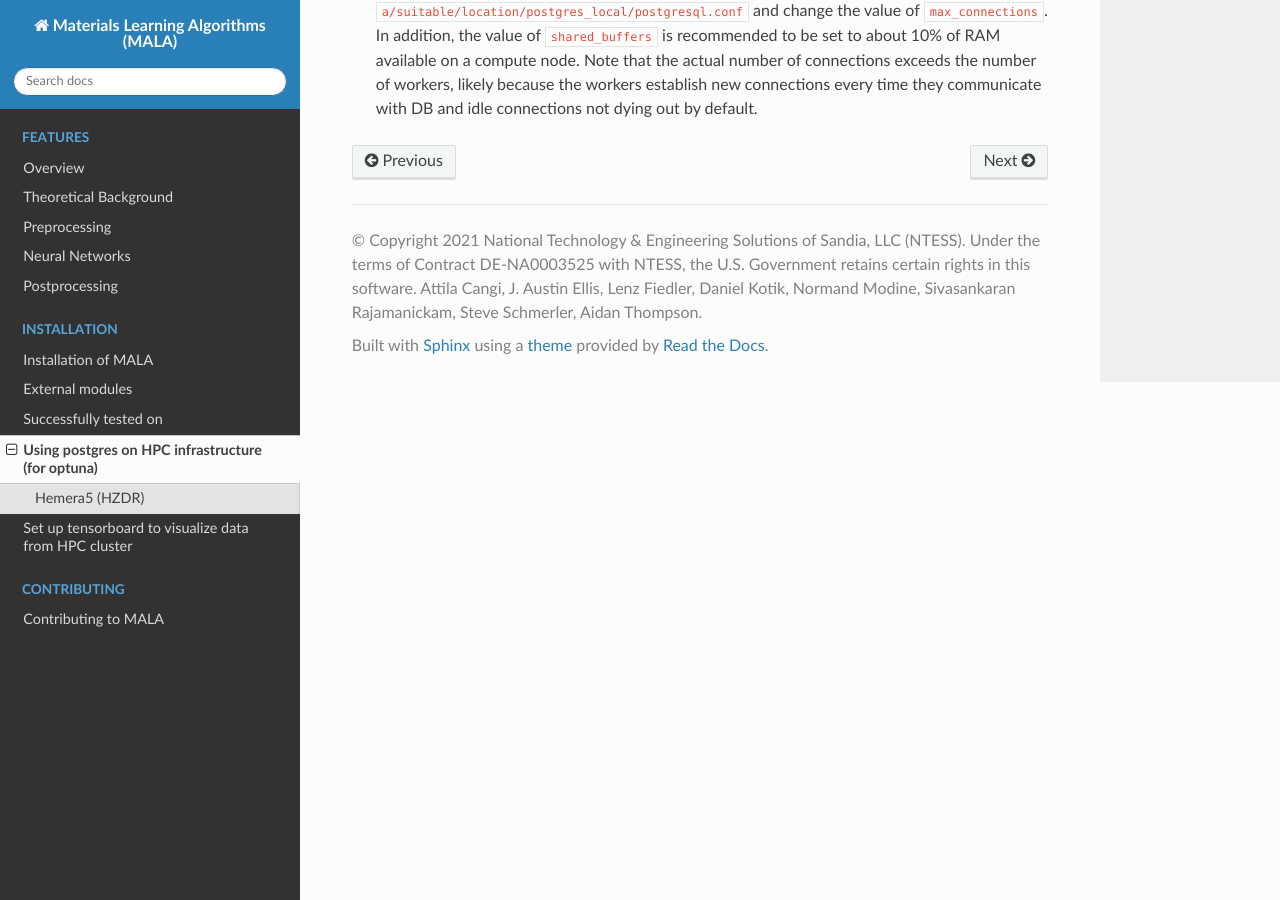
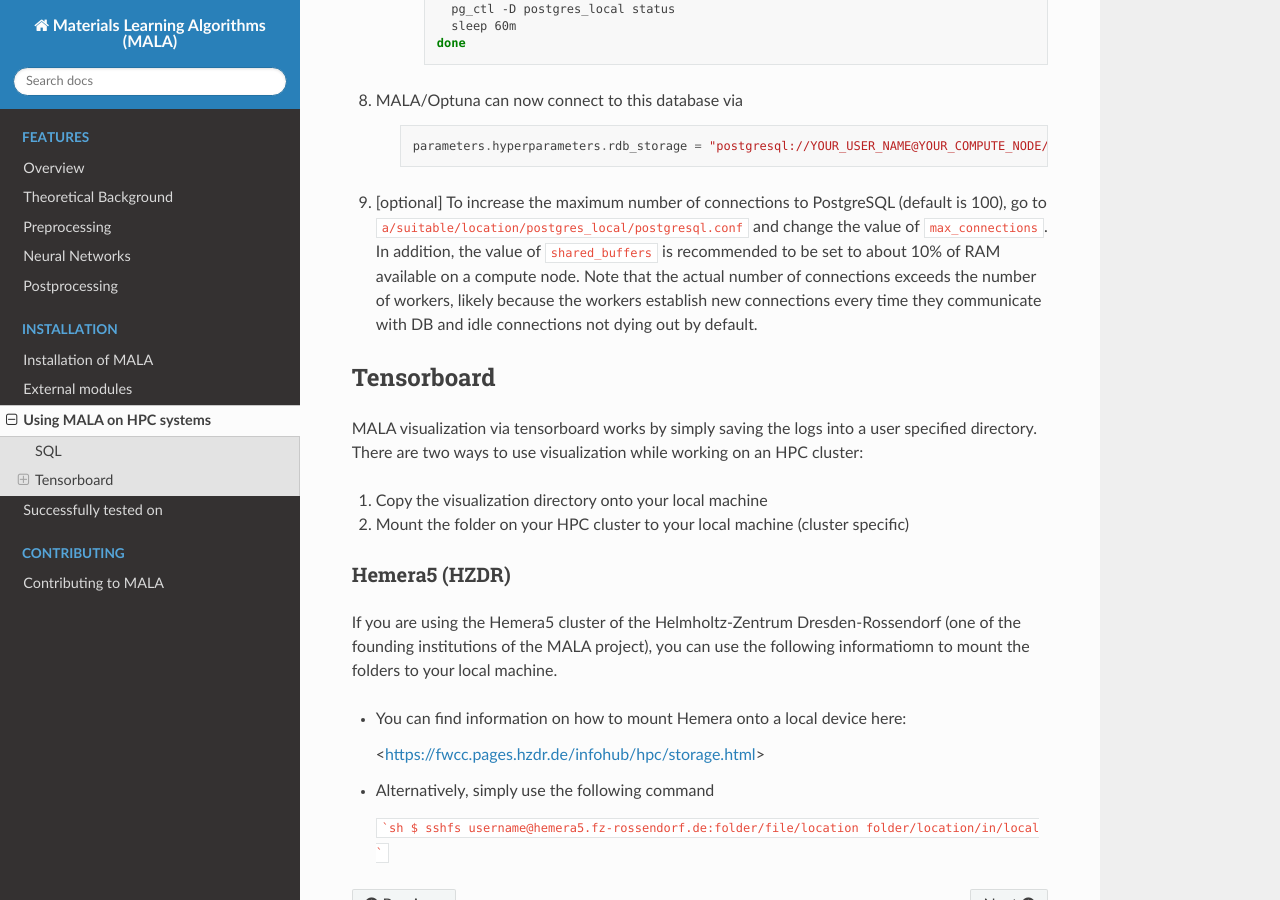
Before and after one commit to mala-project/mala, a Sphinx documentation site: the page built from docs/source/install/on_cluster.rst, in a window 1280 px wide and 900 px high, scrolled down 1116 px. Built offline with Sphinx 7.4.7 and the Read the Docs theme 2.0.0, drawn with Linux system fonts in a browser that asks for light colours; pages that are not in the unit, such as notebooks, are missing from menus; the version number could not be read and is left out; some of the changed text lies outside the part shown.

Commit message:
Bundled SQL and tensorboard instructions, clarified what "HZDR" is

````diff
--- a/docs/source/install/sql_on_hpc.rst
+++ b/docs/source/install/on_cluster.rst
@@ -1,8 +1,20 @@
-Using postgres on HPC infrastructure (for optuna)
-====================================================
+Using MALA on HPC systems
+==========================
 
-Hemera5 (HZDR)
---------------
+Generally, MALA can be used on an HPC system like any other regular python
+module, with one exception being the setup of
+:doc:`external modules <external_modules>`. Detailed here are some other
+aspects of the MALA workflow for which the setup on HPC systems is not
+immediately clear.
+
+SQL
+***
+
+To run extended hyperparameter studies using Optuna, an SQL server is
+needed that coordinates trials between different jobs. The MALA developers
+recommend using PostgreSQL. Once PostgreSQL is set up, the server has to be
+started via a separate job in order for the hyperparameter study to run.
+To set up PostgreSQL, use the following steps.
 
 1. Install postgres (e.g. in a conda environment)
 2. Initialize a postgres server configuration somewhere in your home directory:
@@ -54,3 +66,33 @@
         parameters.hyperparameters.rdb_storage = "postgresql://YOUR_USER_NAME@YOUR_COMPUTE_NODE/YOUR_DATABASE_NAME"
 
 9. [optional] To increase the maximum number of connections to PostgreSQL (default is 100), go to ``a/suitable/location/postgres_local/postgresql.conf`` and change the value of ``max_connections``. In addition, the value of ``shared_buffers`` is recommended to be set to about 10% of RAM available on a compute node. Note that the actual number of connections exceeds the number of workers, likely because the workers establish new connections every time they communicate with DB and idle connections not dying out by default.
+
+
+Tensorboard
+************
+
+MALA visualization via tensorboard works by simply saving the logs into a
+user specified directory. There are two ways to use visualization while working
+on an HPC cluster:
+
+1. Copy the visualization directory onto your local machine
+2. Mount the folder on your HPC cluster to your local machine (cluster specific)
+
+
+Hemera5 (HZDR)
+---------------
+
+If you are using the Hemera5 cluster of the
+Helmholtz-Zentrum Dresden-Rossendorf (one of the founding institutions of the
+MALA project), you can use the following informatiomn to mount the folders
+to your local machine.
+
+- You can find information on how to mount Hemera onto a local device here:
+
+  <https://fwcc.pages.hzdr.de/infohub/hpc/storage.html>
+
+- Alternatively, simply use the following command
+
+  ```sh
+  $ sshfs username@hemera5.fz-rossendorf.de:folder/file/location folder/location/in/local
+  ```
````
Also changed, not shown: docs/source/index.md (+1 -2 lines), docs/source/install/tensorboard_setup.md (deleted, +0 -15 lines), docs/source/install/tested_systems.rst (+6 -2 lines).
